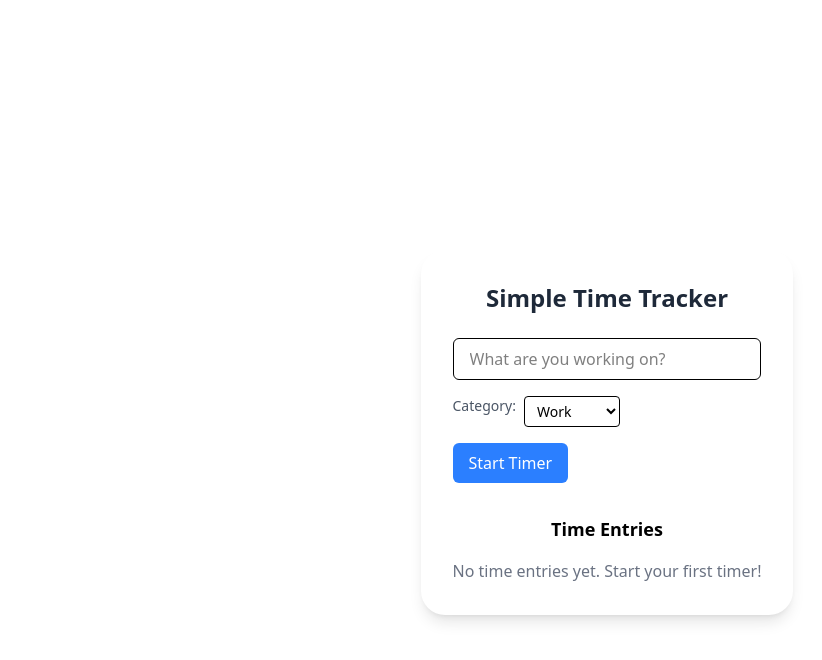
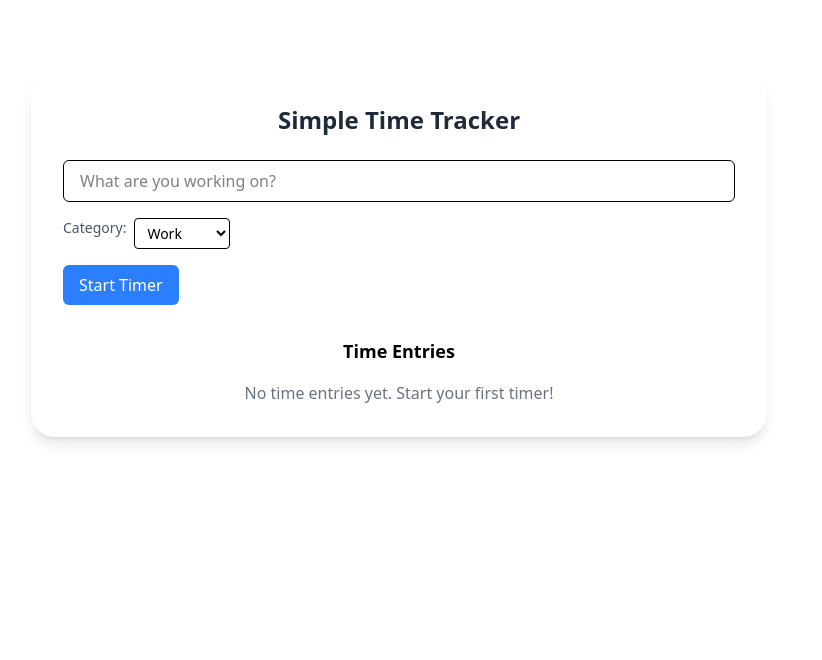
Before and after one commit to mauricedesaxe/time-tracker, a React app: page / in a window 1280 px wide. Shown: the top 660 px of the page, without its empty margins (33-855 px from the left). Built offline with nearby package versions, Linux system fonts and the light colour scheme; the HTML template or start-up script is replaced by a standard one.

Commit message:
add sidebar for future charts

```diff
--- a/src/App.tsx
+++ b/src/App.tsx
@@ -9,14 +9,20 @@
   }, []);
 
   return (
-    <div className="min-h-screen py-6 flex flex-col justify-center sm:py-12">
-      <div className="relative py-3 sm:max-w-xl sm:mx-auto">
+    <div className="flex min-h-full flex-col">
+      <div className="mx-auto flex w-full max-w-7xl items-start gap-x-8 px-4 py-10 sm:px-6 lg:px-8">
+        <main className="flex-1">
           <div className="relative px-4 py-10 bg-white shadow-lg rounded-lg sm:rounded-3xl sm:p-8 min-w-xs">
             <h1 className="text-2xl font-bold text-gray-800 mb-6">
               Simple Time Tracker
             </h1>
             <TimeTracker />
           </div>
+        </main>
+
+        <aside className="sticky top-8 hidden w-96 shrink-0 xl:block">
+          {/* Right column area */}
+        </aside>
       </div>
     </div>
   );
```
Lines whose indentation alone changed are shown as unchanged.
